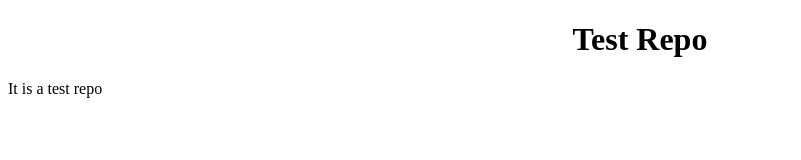
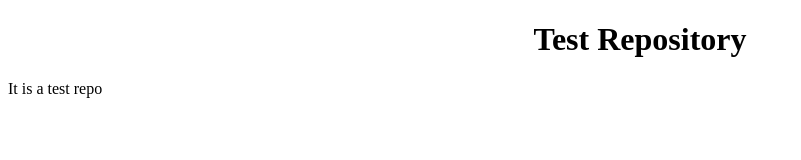
Before and after one commit to divyangana98/Test-repo, a plain HTML site: page index.html in a window 1280 px wide. Shown: the whole page, without its empty margins (0-801 px from the left). Drawn offline with Linux system fonts and the light colour scheme.

Commit message:
Updated heading

```diff
--- a/index.html
+++ b/index.html
@@ -5,7 +5,7 @@
     <meta http-equiv="X-UA-Compatible" content="IE=edge">
     <meta name="viewport" content="width=device-width, initial-scale=1.0">
     <title>Test</title>
-    <center><h1>Test Repo</h1></center>
+    <center><h1>Test Repository</h1></center>
 </head>
 <body>
     <p>It is a test repo </p>
```
